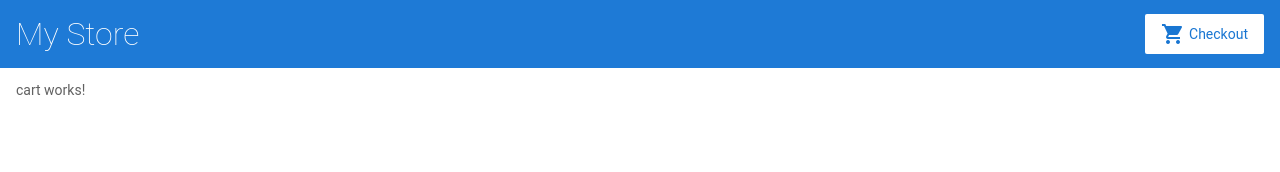
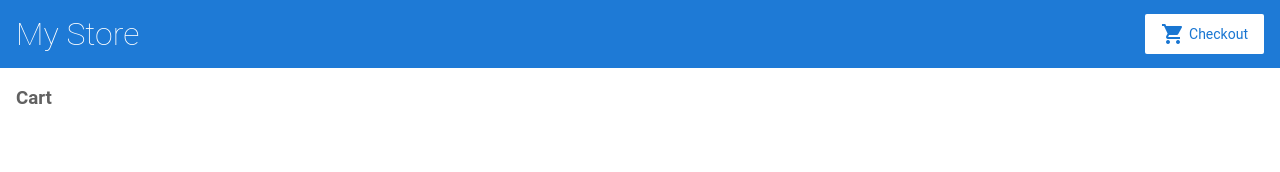
Before and after one commit to alexandrinaSobol/angular-qvvq8l, an Angular app: page /cart in a window 1280 px wide. Shown: the top 172 px of the page. Built offline with nearby package versions, Linux system fonts and the light colour scheme.

Commit message:
2 files modified

```diff
--- a/src/app/cart/cart.component.html
+++ b/src/app/cart/cart.component.html
@@ -1,3 +1,5 @@
-<p>
-cart works!
-</p>
+<h3>Cart</h3>
+<div class="cart-item" *ngFor="let item of items">
+	<span>{{ item.name }}</span>
+	<span>{{ item.price | currency }}</span>
+</div>
--- a/src/app/product-details/product-details.component.html
+++ b/src/app/product-details/product-details.component.html
@@ -5,4 +5,6 @@
 	<h4>{{ product.price | currency }}</h4>
 	<p>{{ product.description }}</p>
 
+	<button (click)="addToCart(product)">Buy</button>
+
 </div>
```
